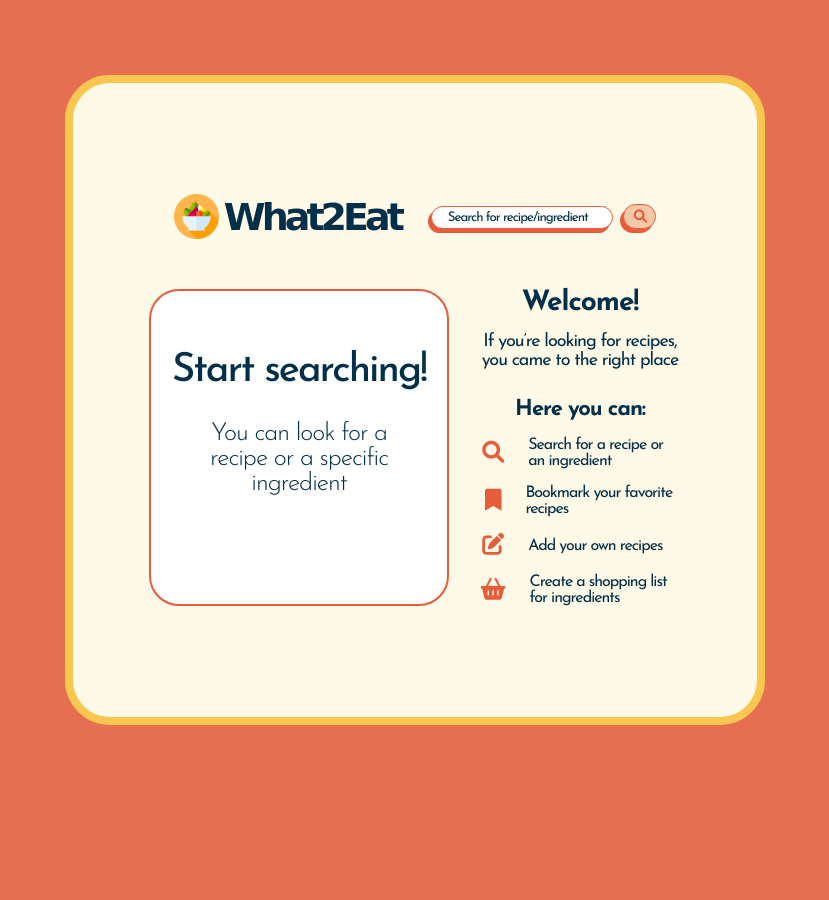
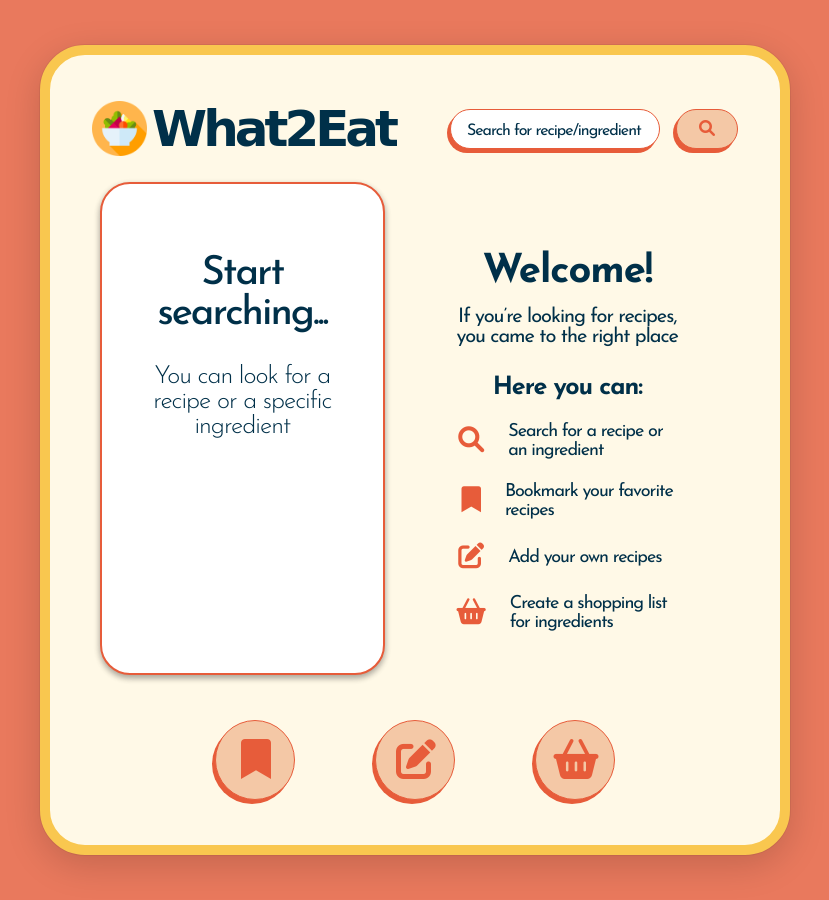
Before and after one commit to jgbpessoa/what2eat, a website: page index.html in a window 1280 px wide. Shown: the whole page, without its empty margins (225-1054 px from the left). Before the commit the page ends 800 px from the top, so only its background shows below. Drawn offline with Linux system fonts and the light colour scheme; a web font is replaced by a local one.

Commit message:
updated tablet view scss

```diff
--- a/index.html
+++ b/index.html
@@ -62,14 +62,8 @@
           <ul class="nav__list">
             <li class="nav__item">
               <button class="btn btn--nav">
-                <span><i class="fa-solid fa-pen-to-square"></i></span>
-                <span>Add recipe</span>
-              </button>
-            </li>
-            <li class="nav__item">
-              <button class="btn btn--nav">
                 <span><i class="fa-solid fa-bookmark"></i></span>
-                <span>Bookmarks</span>
+                <span class="nav__title">Bookmarks</span>
               </button>
               <div class="bookmarks">
                 <ul class="bookmarks__list">
@@ -83,8 +77,14 @@
             </li>
             <li class="nav__item">
               <button class="btn btn--nav">
+                <span><i class="fa-solid fa-pen-to-square"></i></span>
+                <span class="nav__title">Add recipe</span>
+              </button>
+            </li>
+            <li class="nav__item">
+              <button class="btn btn--nav">
                 <span><i class="fa-solid fa-shopping-basket"></i></span>
-                <span>Shopping List</span>
+                <span class="nav__title">Shopping List</span>
               </button>
             </li>
           </ul>
@@ -93,7 +93,7 @@
       <main>
         <div class="results">
           <div class="message">
-            <p class="message__title">Start searching!</p>
+            <p class="message__title">Start searching...</p>
             <p class="message__text">
               You can look for a recipe or a specific ingredient
             </p>
--- a/src/scss/components/_btn.scss
+++ b/src/scss/components/_btn.scss
@@ -8,7 +8,7 @@
   border-radius: rem(30);
   background-color: $color-primary-light;
   border: solid 1px $color-primary;
-  box-shadow: -3px 4px 0px rgb(231, 92, 58);
+  box-shadow: -3px 4px 0px $color-primary;
   transition: all 100ms linear;
   cursor: pointer;
 
@@ -29,7 +29,16 @@
 
   &--search {
     color: $color-primary;
-    padding: rem(4) rem(10);
+    font-size: rem(16);
+    padding: rem(8) rem(24) rem(8) rem(22);
     margin-left: rem(6);
   }
+
+  &--nav {
+    color: $color-primary;
+    font-size: rem(40);
+    width: rem(80);
+    height: rem(80);
+    border-radius: 100%;
+  }
 }
--- a/src/scss/components/_header.scss
+++ b/src/scss/components/_header.scss
@@ -5,19 +5,16 @@
   @include breakpoint(medium) {
     display: flex;
     align-items: center;
-    gap: rem(30);
+    gap: rem(55);
   }
 
   &__search {
     display: none;
 
     @include breakpoint(medium) {
-      display: inline-block;
+      display: flex;
+      gap: rem(10);
     }
-  }
-
-  @include breakpoint(medium) {
-    margin-bottom: rem(50);
   }
 }
 
@@ -30,12 +27,21 @@
   &__logo {
     width: rem(45);
     height: rem(45);
+
+    @include breakpoint(medium) {
+      width: rem(55);
+      height: rem(55);
+    }
   }
 
   &__text {
     font-family: $font-primary;
     font-size: rem(38);
     letter-spacing: rem(-4);
+
+    @include breakpoint(medium) {
+      font-size: rem(50);
+    }
   }
 }
 
@@ -44,9 +50,13 @@
     background-color: $color-white;
     border-radius: rem(30);
     border: solid 1px $color-primary;
-    box-shadow: -3px 4px 0px rgb(231, 92, 58);
-    padding: rem(4) rem(16);
+    width: rem(210);
+    box-shadow: -3px 4px 0px $color-primary;
+    line-height: rem(18);
+    padding: rem(12) rem(16) rem(8) rem(16);
+    // padding: rem(8) rem(16);
     font-family: $font-secondary;
+    font-size: rem(16);
     color: $color-blue;
     letter-spacing: rem(-1);
     transition: all 100ms ease-in-out;
@@ -55,8 +65,9 @@
     &:focus {
       transform: translate(-3px, 4px);
       box-shadow: none;
-      border: solid 1px $color-primary;
+      border: solid 2px $color-secondary;
       outline: none;
+      overflow: visible;
 
       &::placeholder {
         visibility: hidden;
@@ -65,6 +76,7 @@
 
     &::placeholder {
       color: $color-blue;
+      line-height: rem(18);
     }
   }
 
--- a/src/scss/components/_navbar.scss
+++ b/src/scss/components/_navbar.scss
@@ -1,3 +1,28 @@
+@use "utilities" as *;
+
 .nav {
   display: none;
+
+  @include breakpoint(medium) {
+    display: block;
+    position: absolute;
+    bottom: rem(45);
+    left: 50%;
+    transform: translate(-50%);
+
+    &__list {
+      display: flex;
+      gap: rem(80);
+    }
+
+    &__title {
+      display: none;
+    }
+  }
 }
+
+.bookmarks {
+  .message {
+    display: none;
+  }
+}
--- a/src/scss/components/_results.scss
+++ b/src/scss/components/_results.scss
@@ -6,13 +6,15 @@
   @include breakpoint(medium) {
     display: block;
     background-color: $color-white;
+    margin-left: rem(20);
     border-radius: rem(30);
     border: solid 2px $color-primary;
-    min-width: rem(300);
+    box-shadow: rgba(0, 0, 0, 0.16) 0px 3px 6px, rgba(0, 0, 0, 0.23) 0px 3px 6px;
   }
 
   .message {
     text-align: center;
+    padding: rem(10);
 
     &__title {
       margin-top: rem(60);
--- a/src/scss/components/_welcome.scss
+++ b/src/scss/components/_welcome.scss
@@ -4,19 +4,34 @@
 .welcome {
   text-align: center;
 
+  @include breakpoint(medium) {
+    margin-top: rem(70);
+  }
+
   &__title {
     font-size: rem(28);
+    @include breakpoint(medium) {
+      font-size: rem(40);
+    }
   }
 
   &__text {
     margin-top: rem(15);
     font-size: rem(18);
     width: 18ch;
+
+    @include breakpoint(medium) {
+      font-size: rem(20);
+    }
   }
 
   &__subtitle {
     font-size: rem(22);
     margin-top: rem(28);
+
+    @include breakpoint(medium) {
+      font-size: rem(25);
+    }
   }
 
   &__features {
@@ -32,15 +47,25 @@
     align-items: center;
     margin-top: rem(16);
     gap: rem(25);
+    @include breakpoint(medium) {
+      margin-top: rem(22);
+    }
   }
 
   &__icon {
     color: $color-primary;
     font-size: rem(22);
+
+    @include breakpoint(medium) {
+      font-size: rem(26);
+    }
   }
 
   &__text {
     width: 15ch;
     text-align: left;
+    @include breakpoint(medium) {
+      font-size: rem(18);
+    }
   }
 }
--- a/src/scss/globals/_boilerplate.scss
+++ b/src/scss/globals/_boilerplate.scss
@@ -29,9 +29,12 @@ body {
   height: 100vh;
   height: var(--app-height);
   font-family: $font-secondary;
-  background-color: $color-sienna;
+  background: $color-sienna;
   color: $color-blue;
   letter-spacing: rem(-1);
+  @include breakpoint(medium) {
+    min-height: rem(900);
+  }
 }
 
 ul {
--- a/src/scss/globals/_colors.scss
+++ b/src/scss/globals/_colors.scss
@@ -2,7 +2,7 @@ $color-primary: #e75c3a;
 $color-primary-light: #f4c8a6;
 $color-secondary: #f9c74f;
 $color-secondary-light: #f9d889;
-$color-sienna: #e76f51;
+$color-sienna: #e9795d;
 $color-milk: #fff9e7;
 $color-blue: #003049;
 $color-white: #fff;
--- a/src/scss/globals/_layout.scss
+++ b/src/scss/globals/_layout.scss
@@ -2,23 +2,34 @@
 @use "utilities" as *;
 
 .container {
+  position: relative;
   display: flex;
   flex-direction: column;
   justify-content: center;
   align-items: center;
+  padding: rem(20) rem(30);
   width: 95%;
   max-width: rem(340);
   min-width: rem(265);
-  height: 90vh;
+  height: 90%;
   min-height: rem(600);
   max-height: rem(650);
   margin: 0 auto;
   background-color: $color-milk;
   border-radius: rem(45);
-  border: solid $color-secondary rem(8);
+  border: solid $color-secondary rem(10);
+  box-shadow: rgba(0, 0, 0, 0.16) 0px 10px 36px 0px,
+    rgba(0, 0, 0, 0.06) 0px 0px 0px 1px;
 
   @include breakpoint(medium) {
-    max-width: rem(700);
+    max-width: rem(750);
+    max-height: rem(950);
+    min-height: rem(800);
+    display: grid;
+    grid-template-rows: 1fr 6fr;
+    grid-template-columns: 1fr;
+    justify-items: center;
+    align-items: stretch;
   }
 }
 
@@ -28,7 +39,10 @@
 
 main {
   @include breakpoint(medium) {
-    display: flex;
-    gap: rem(30);
+    display: grid;
+    grid-template-columns: 5fr 6fr;
+    justify-content: center;
+    justify-items: center;
+    margin-bottom: rem(150);
   }
 }
```
Also changed, not shown: dist/style/style.css, 1 other file.
